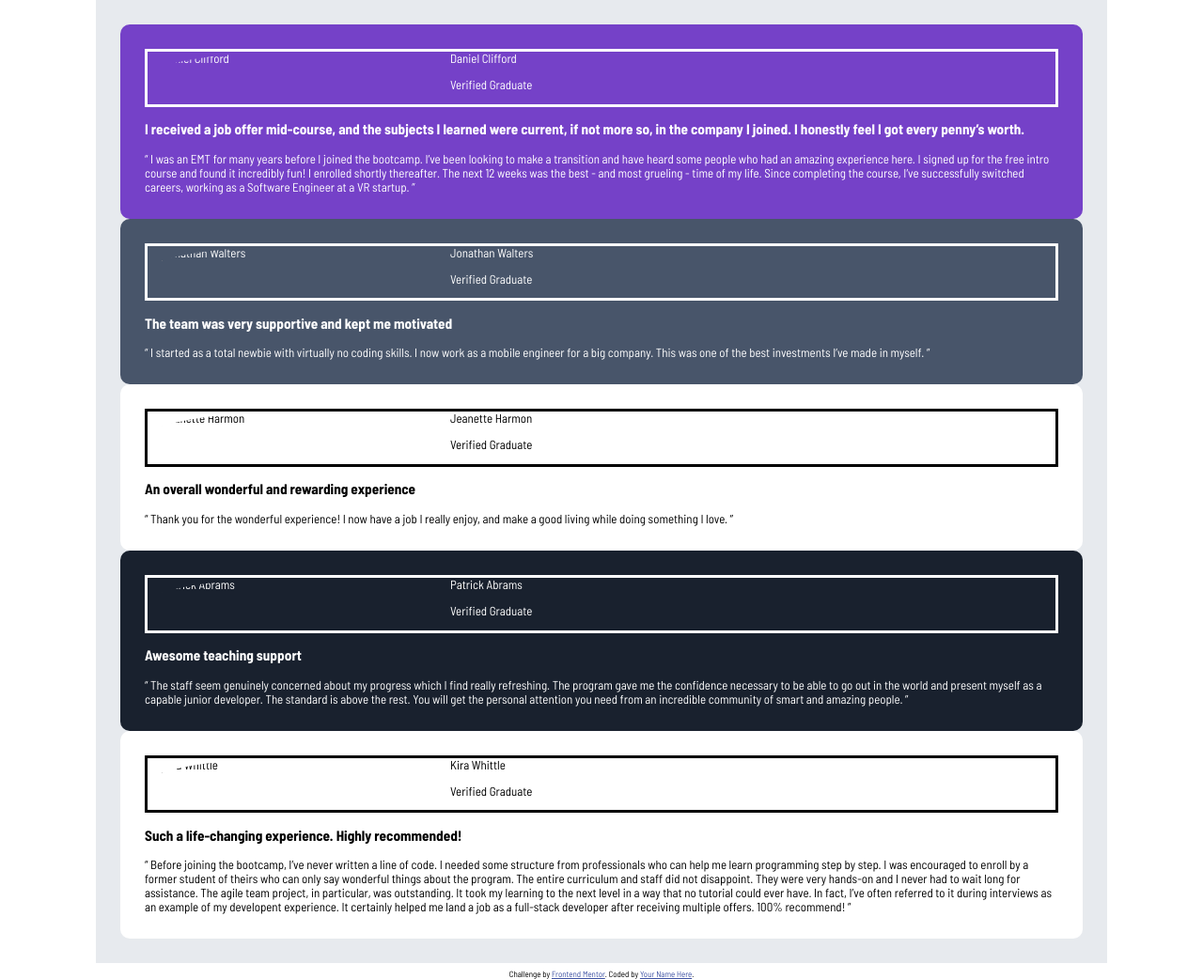
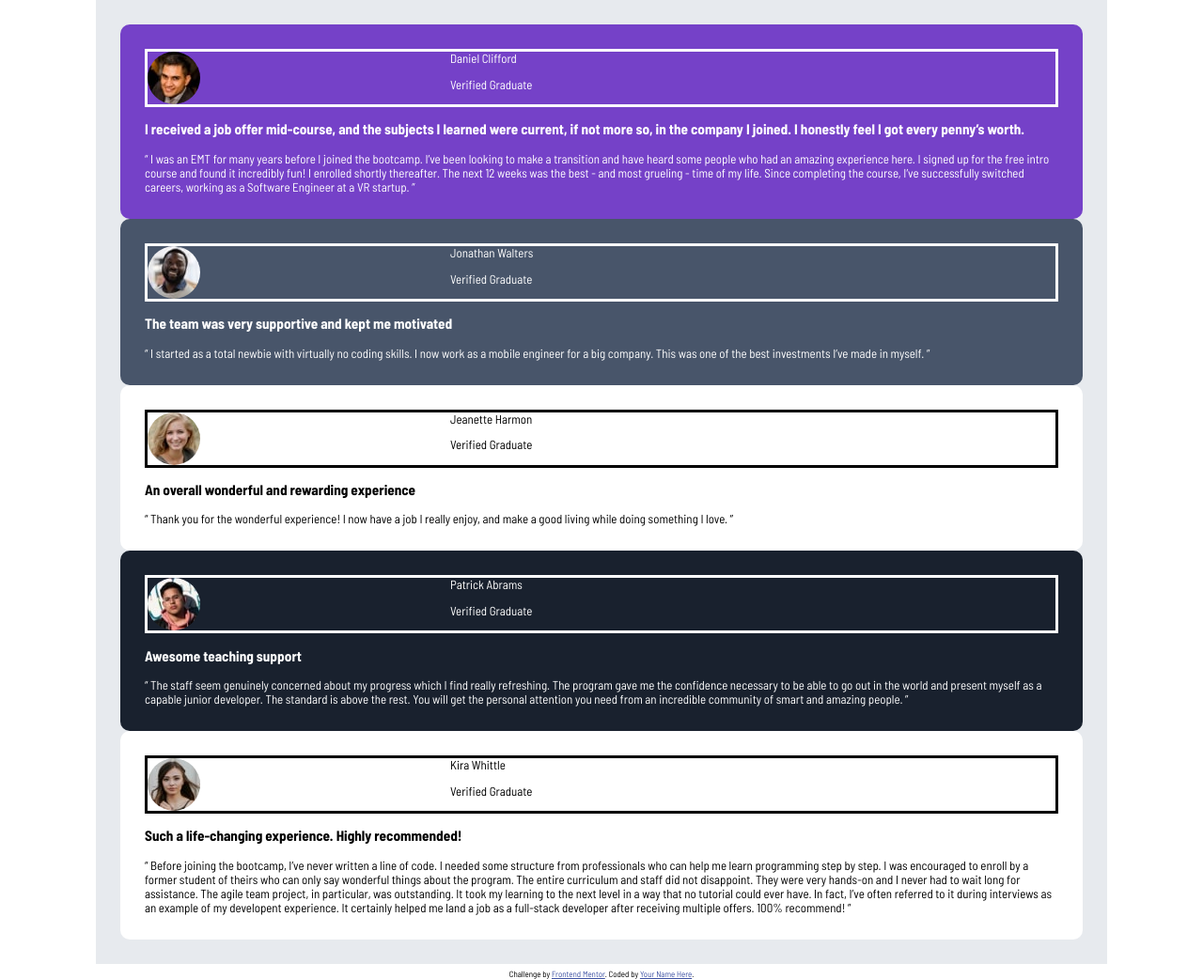
Before and after one commit to muhammad-medhat/fem-Testimonials-grid-section, a plain HTML site: page index.html in a window 1280 px wide. Shown: the whole page at 94% size. Drawn offline with Linux system fonts and the light colour scheme.

Commit message:
fix:images folder

```diff
--- a/index.html
+++ b/index.html
@@ -4,7 +4,7 @@
   <meta charset="UTF-8">
   <meta name="viewport" content="width=device-width, initial-scale=1.0"> <!-- displays site properly based on user's device -->
 
-  <link rel="icon" type="image/png" sizes="32x32" href="./images/favicon-32x32.png">
+  <link rel="icon" type="image/png" sizes="32x32" href="./assets/img/favicon-32x32.png">
   <link rel="stylesheet" href="./assets/css/normalize.css">
 
   <title>Frontend Mentor | [Challenge Name Here]</title>
@@ -26,7 +26,7 @@
   <div class="card daniel">
     <div class="meta">
 
-      <img src="./assets/images/image-daniel.jpg" alt="Daniel Clifford" class="avatar">
+      <img src="./assets/img/image-daniel.jpg" alt="Daniel Clifford" class="avatar">
       <div class="title">Daniel Clifford</div>
       <p class="status">Verified Graduate</p>
     </div>
@@ -45,7 +45,7 @@
   </div><!-- .card -->
   <div class="card jonathan">
     <div class="meta">
-    <img src="./assets/images/image-jonathan.jpg" alt="Jonathan Walters" class="avatar">
+    <img src="./assets/img/image-jonathan.jpg" alt="Jonathan Walters" class="avatar">
     <div class="title">Jonathan Walters</div>
     <p class="status">Verified Graduate</p>
     </div>
@@ -60,7 +60,7 @@
   </div><!-- .card -->
   <div class="card jeanette">
     <div class="meta">
-      <img src="./assets/images/image-jeanette.jpg" alt="Jeanette Harmon" class="avatar">
+      <img src="./assets/img/image-jeanette.jpg" alt="Jeanette Harmon" class="avatar">
       <div class="title">Jeanette Harmon</div>
       <p class="status">Verified Graduate</p>
     </div>
@@ -75,7 +75,7 @@
   </div><!-- .card -->
   <div class="card patrick">
     <div class="meta">
-      <img src="./assets/images/image-patrick.jpg" alt="Patrick Abrams" class="avatar">
+      <img src="./assets/img/image-patrick.jpg" alt="Patrick Abrams" class="avatar">
       <div class="title">Patrick Abrams</div>
       <p class="status">Verified Graduate</p>
     </div>
@@ -91,7 +91,7 @@
   </div><!-- .card -->
   <div class="card kira">
     <div class="meta">
-      <img src="./assets/images/image-kira.jpg" alt="Kira Whittle" class="avatar">
+      <img src="./assets/img/image-kira.jpg" alt="Kira Whittle" class="avatar">
       <div class="title">Kira Whittle</div>
       <p class="status">Verified Graduate</p>
     </div>
```
Also changed, not shown: assets/img/bg-pattern-quotation.svg (added), assets/img/favicon-32x32.png (added), assets/img/image-daniel.jpg (added), assets/img/image-jeanette.jpg (added), assets/img/image-jonathan.jpg (added), assets/img/image-kira.jpg (added), assets/img/image-patrick.jpg (added).
